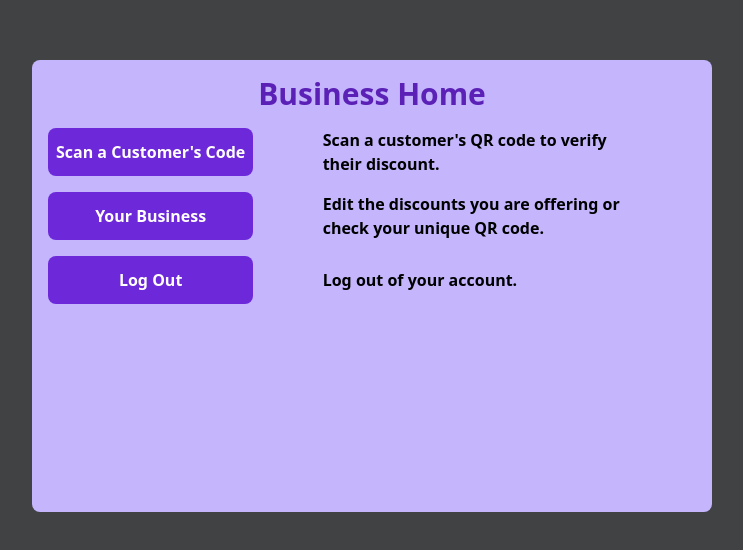
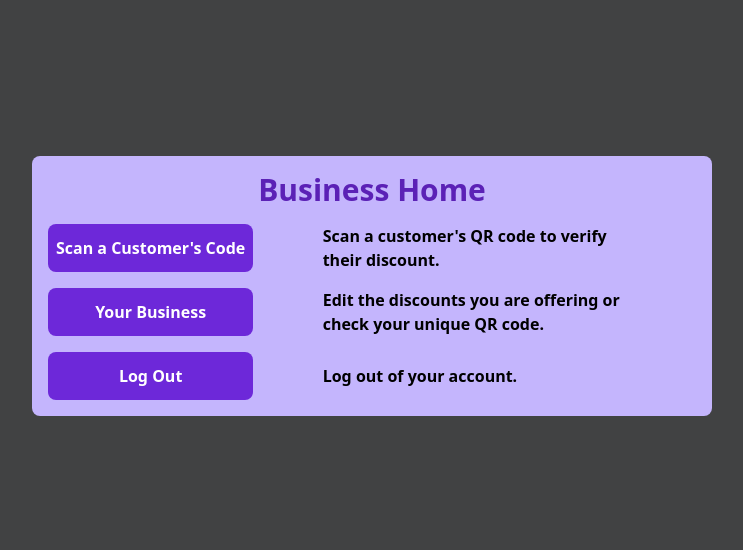
Before and after one commit to 0tt0I/DRP, a Next.js app in the folder app/: page /business/business-home in a window 1280 px wide. Shown: the part 114-664 px from the top of the page, without its empty margins (268-1011 px from the left). Built offline with nearby package versions, Linux system fonts and the light colour scheme; no server answers; sample sign-in values are in the browser's storage.

Commit message:
fix: removed some rows of business and user home to reflect new changes

```diff
--- a/app/pages/business/business-home.tsx
+++ b/app/pages/business/business-home.tsx
@@ -19,7 +19,7 @@ export default function BusinessHome () {
           Business Home
         </h1>
 
-        <div className="home-bus-buttondiv">
+        <div className="home-buttondiv">
           <button onClick={() => router.push('/business/business-referral-scanner')} className="general-button">
             Scan a Customer&apos;s Code
           </button>
--- a/app/pages/business/your-business.tsx
+++ b/app/pages/business/your-business.tsx
@@ -20,7 +20,7 @@ export default function YourBusiness () {
           Your Business
         </h1>
 
-        <div className="home-bus-buttondiv">
+        <div className="home-buttondiv">
           <button onClick={() => router.push('/business/edit-discounts')} className="general-button">
             Edit Referral Discounts
           </button>
--- a/app/styles/styles.css
+++ b/app/styles/styles.css
@@ -44,21 +44,12 @@
     }
 
     .button-grid-normal {
-        @apply grid grid-cols-3 grid-rows-5 grid-flow-row gap-4;
-    }
-
-    .button-grid-ext {
-        @apply grid grid-cols-3 grid-rows-6 grid-flow-row gap-4;
+        @apply grid grid-cols-3 grid-rows-3 grid-flow-row gap-4;
     }
 
     .button-grid-narrow {
         @apply grid grid-flow-col gap-1;
-        grid-template-rows: repeat(10, minmax(0, 1fr));
-    }
-
-    .button-grid-narrow-ext {
-        @apply grid grid-flow-col gap-1;
-        grid-template-rows: repeat(12, minmax(0, 1fr));
+        grid-template-rows: repeat(6, minmax(0, 1fr));
     }
 }
 
@@ -94,11 +85,7 @@ body {
     @apply button-grid-narrow sm:button-grid-normal place-content-center;
 }
 
-.home-bus-buttondiv {
-    @apply button-grid-narrow-ext sm:button-grid-ext place-content-center;
-}
-
-.home-buttondiv > p, .home-bus-buttondiv > p {
+.home-buttondiv > p {
     @apply justify-center items-center place-self-center sm:col-span-2 break-words w-80 font-semibold;
 }
 
```
